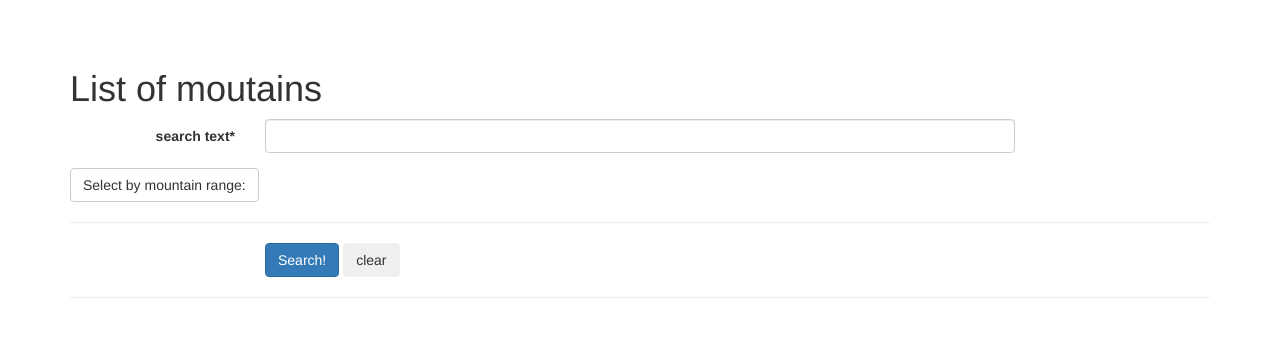
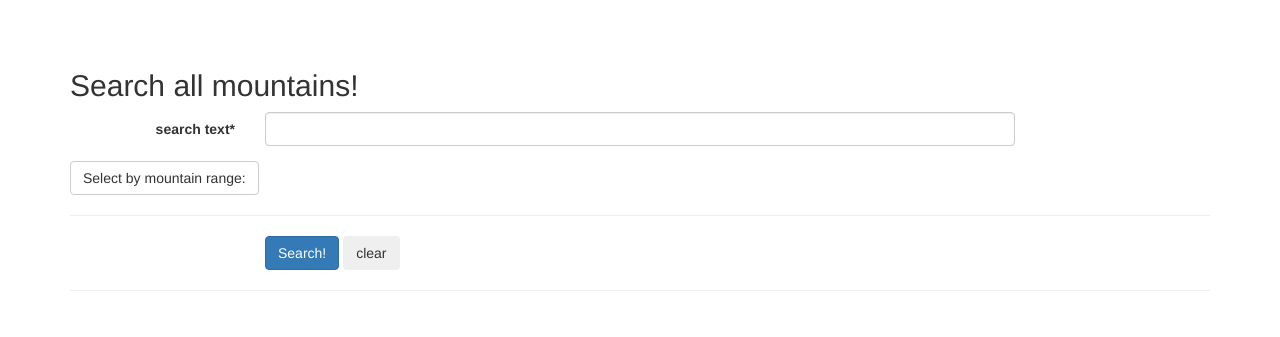
Before and after one commit to amstilp/django-mountains, a Django app: page /mountain/advanced_search/ in a window 1280 px wide. Shown: the part 51-388 px from the top of the page. Run offline with Django 3.2, Linux system fonts and the light colour scheme; some libraries are stand-ins or nearby versions.

Commit message:
add individual headers to each page

```diff
--- a/mountains/templates/mountains/base.html
+++ b/mountains/templates/mountains/base.html
@@ -55,13 +55,9 @@
 
     <div class="container">
 
-        <h1>List of moutains</h1>
 
-
-        <div>
             {% block content %}
             {% endblock %}
-        </div>
     <!-- Bootstrap core JavaScript
     ================================================== -->
     <!-- Placed at the end of the document so the pages load faster -->
--- a/mountains/templates/mountains/mountain_advanced_search.html
+++ b/mountains/templates/mountains/mountain_advanced_search.html
@@ -2,6 +2,7 @@
 {% load crispy_forms_tags %}
 
 {% block content %}
+    <h2>Search all mountains!</h2>
     <!--
     <form action="/mountain/advanced_search/" method="post">
         {% csrf_token %}
```
